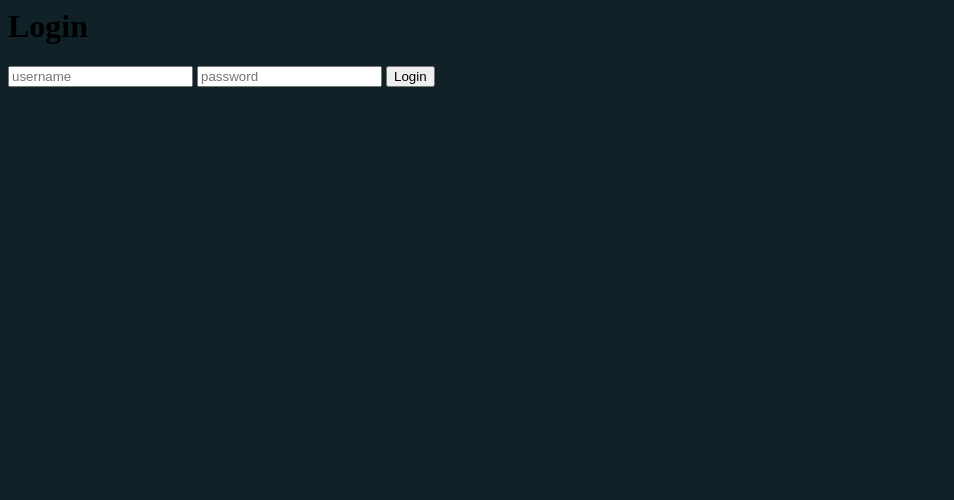
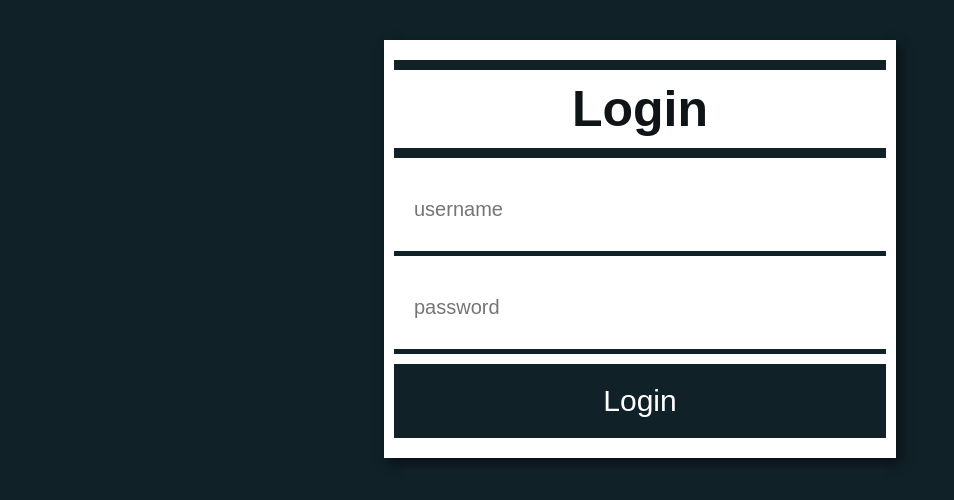
Before and after one commit to Habibie12/XI6_Habibie-Tugas-E-commerce-, a plain HTML site: page index.html in a window 1280 px wide. Shown: the whole page, without its empty margins (0-954 px from the left). Drawn offline with Linux system fonts and the light colour scheme; the site is published under a folder, as on GitHub Pages, so addresses that start at the root find nothing.

Commit message:
Update index.html

```diff
--- a/index.html
+++ b/index.html
@@ -1,6 +1,6 @@
 <html>
 <head><title>login page tema oren</title>
-    <link rel="stylesheet" href="/LOGIN/Style-Login.css">
+    <link rel="stylesheet" href="LOGIN/Style-Login.css">
     </head>
     <body bgcolor="#102128">
     <div class="login">
```
